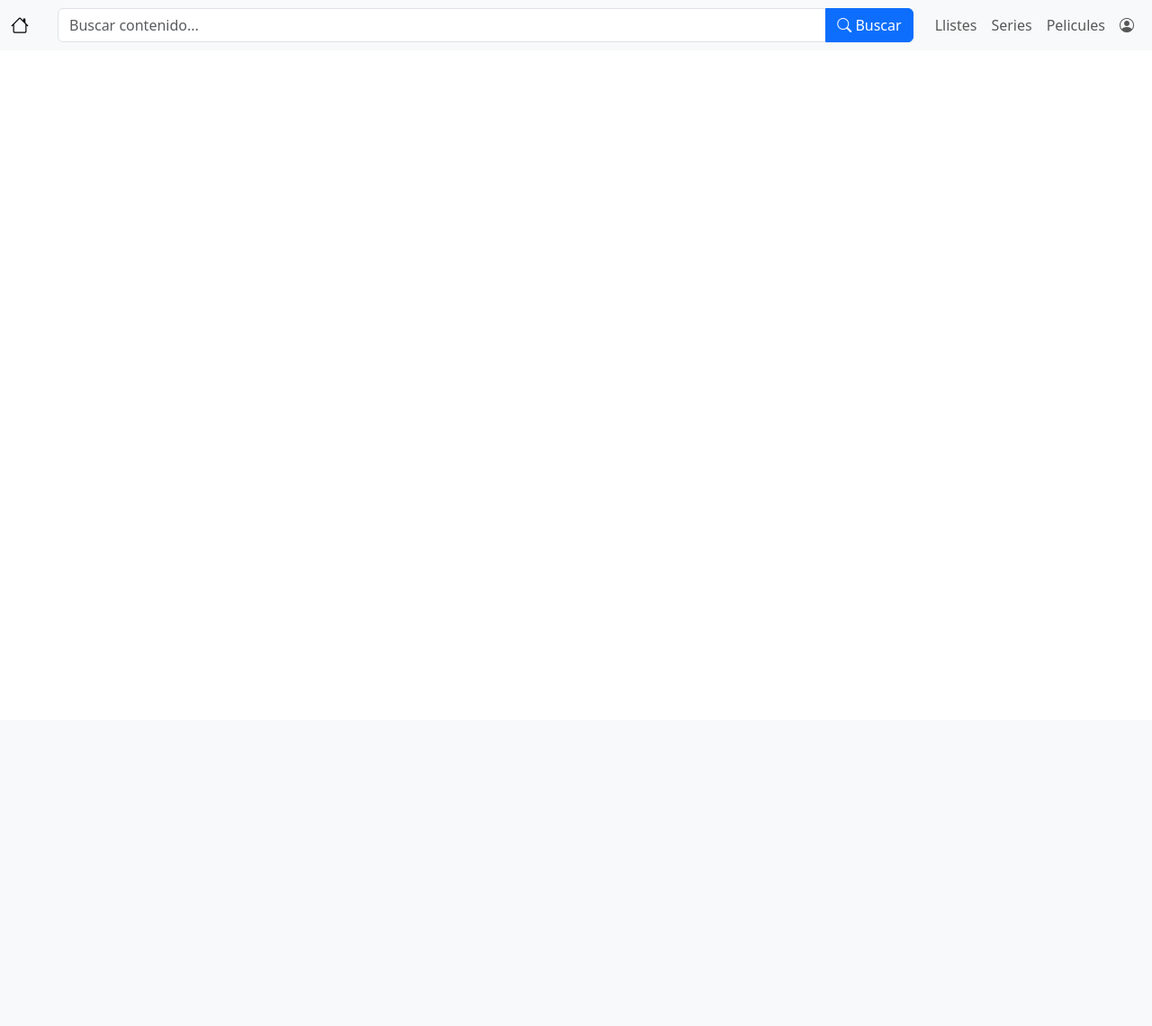
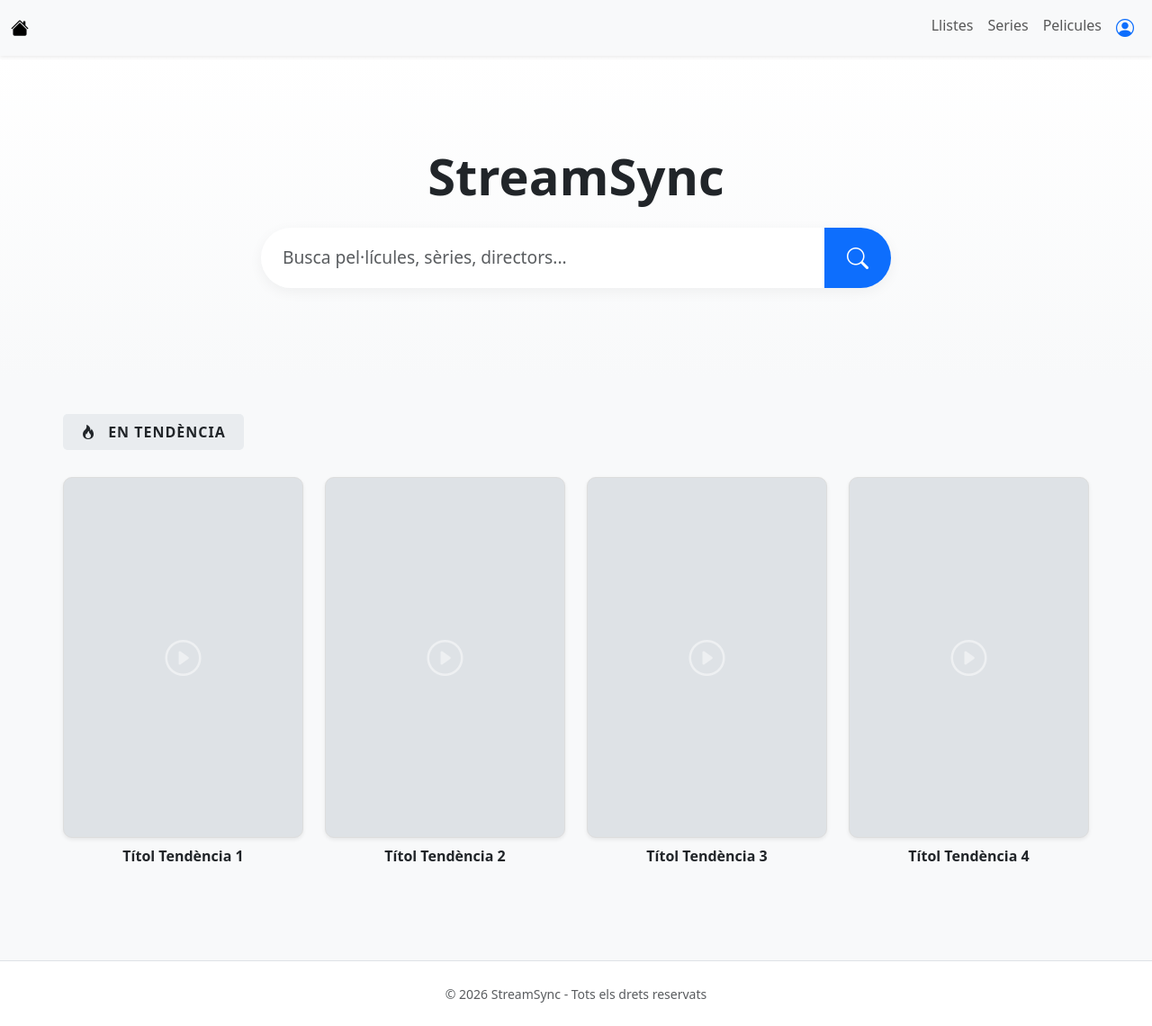
Before and after one commit to Admin-Group-StreamSync/StreamSync, a Django app: page /pagina_principal in a window 1280 px wide. Shown: the whole page at 90% size. Before the commit the page ends 47 px from the top, so only its background shows below. Run offline with Django 5.2, Linux system fonts and the light colour scheme.

Commit message:
pagina principal

```diff
--- a/templates/pagina_principal.html
+++ b/templates/pagina_principal.html
@@ -3,40 +3,88 @@
 <head>
     <meta charset="UTF-8">
     <meta name="viewport" content="width=device-width, initial-scale=1.0">
-   <title>Mi Web</title>
+    <title>StreamSync - Inici</title>
     <link href="https://cdn.jsdelivr.net/npm/bootstrap@5.3.3/dist/css/bootstrap.min.css" rel="stylesheet">
     <link rel="stylesheet" href="https://cdn.jsdelivr.net/npm/bootstrap-icons@1.11.3/font/bootstrap-icons.min.css">
+    <style>
+        body { background-color: #f8f9fa; }
+
+        /* Sección del Hero / Buscador Central */
+        .hero-search {
+            padding: 100px 0;
+            background: linear-gradient(180deg, #ffffff 0%, #f8f9fa 100%);
+            text-align: center;
+        }
+
+        .main-search-bar {
+            max-width: 700px;
+            margin: 0 auto;
+            border-radius: 50px;
+            overflow: hidden;
+            box-shadow: 0 4px 15px rgba(0,0,0,0.05);
+        }
+
+        .main-search-bar .form-control {
+            border: none;
+            padding: 1.2rem 1.5rem;
+            font-size: 1.2rem;
+        }
+
+        .main-search-bar .btn {
+            padding: 0 25px;
+            font-size: 1.5rem;
+            border: none;
+        }
+
+        /* Sección Tendencias */
+        .trending-section {
+            padding: 40px 0;
+        }
+
+        .trending-title {
+            display: inline-block;
+            background-color: #e9ecef;
+            padding: 8px 20px;
+            border-radius: 5px;
+            font-weight: bold;
+            text-transform: uppercase;
+            letter-spacing: 1px;
+            margin-bottom: 30px;
+        }
+
+        .portada-trending {
+            background-color: #dee2e6;
+            aspect-ratio: 2/3;
+            border-radius: 10px;
+            transition: transform 0.3s ease;
+            display: flex;
+            align-items: center;
+            justify-content: center;
+            cursor: pointer;
+            border: 1px solid #ddd;
+        }
+
+        .portada-trending:hover {
+            transform: scale(1.05);
+            box-shadow: 0 10px 20px rgba(0,0,0,0.1);
+        }
+    </style>
 </head>
 <body>
 
-
-   <nav class="navbar navbar-expand bg-body-tertiary">
+    <nav class="navbar navbar-expand bg-body-tertiary shadow-sm">
         <div class="container-fluid">
-           <a class="navbar-brand" href="{% url 'pagina_principal' %}" aria-label="Inicio" title="Inicio">
-               <i class="bi bi-house"></i>
+            <a class="navbar-brand fw-bold" href="{% url 'pagina_principal' %}" aria-label="Inicio" title="Inicio">
+                <i class="bi bi-house-fill"></i>
             </a>
-
-           <div class="input-group mx-3 mb-0 w-20">
-               <input type="text" class="form-control" placeholder="Buscar contenido..." aria-label="Buscar" aria-describedby="button-addon2">
-               <button class="btn btn-primary" type="button" id="button-addon2">
-                   <i class="bi bi-search"></i> Buscar
-               </button>
-           </div>
-
             <div class="navbar-collapse">
                 <ul class="navbar-nav ms-auto">
+                    <li class="nav-item"><a class="nav-link" href="{% url 'llistes' %}">Llistes</a></li>
+                    <li class="nav-item"><a class="nav-link" href="#">Series</a></li>
+                    <li class="nav-item"><a class="nav-link" href="#">Pelicules</a></li>
                     <li class="nav-item">
-                       <a class="nav-link" href="{% url 'llistes' %}">Llistes</a>
-                   </li>
-                   <li class="nav-item">
-                       <a class="nav-link" href="#">Series</a>
-                   </li>
-                   <li class="nav-item">
-                       <a class="nav-link" href="#">Pelicules</a>
-                   </li>
-                   <li class="nav-item">
-                       <a class="nav-link" href="{% url 'pagina_perfil1' %}" aria-label="Perfil" title="Perfil">
-                           <i class="bi bi-person-circle"></i>
+                        <a class="nav-link text-primary" href="{% url 'pagina_perfil1' %}" aria-label="Perfil" title="Perfil">
+                            <i class="bi bi-person-circle fs-5"></i>
                         </a>
                     </li>
                 </ul>
@@ -44,6 +92,58 @@
         </div>
     </nav>
 
+    <section class="hero-search">
+        <div class="container">
+            <h1 class="display-4 fw-bold mb-4">StreamSync</h1>
+            <form action="#" method="GET">
+                <div class="input-group main-search-bar">
+                    <input type="text" class="form-control" placeholder="Busca pel·lícules, sèries, directors..." aria-label="Busqueda">
+                    <button class="btn btn-primary" type="submit">
+                        <i class="bi bi-search"></i>
+                    </button>
+                </div>
+            </form>
+        </div>
+    </section>
+
+    <section class="container trending-section">
+        <div class="trending-title">
+            <i class="bi bi-fire me-2"></i> En tendència
+        </div>
+
+        <div class="row row-cols-2 row-cols-md-4 row-cols-lg-4 g-4">
+            <div class="col">
+                <div class="portada-trending shadow-sm">
+                    <i class="bi bi-play-circle fs-1 text-white opacity-50"></i>
+                </div>
+                <p class="mt-2 fw-bold text-center">Títol Tendència 1</p>
+            </div>
+            <div class="col">
+                <div class="portada-trending shadow-sm">
+                    <i class="bi bi-play-circle fs-1 text-white opacity-50"></i>
+                </div>
+                <p class="mt-2 fw-bold text-center">Títol Tendència 2</p>
+            </div>
+            <div class="col">
+                <div class="portada-trending shadow-sm">
+                    <i class="bi bi-play-circle fs-1 text-white opacity-50"></i>
+                </div>
+                <p class="mt-2 fw-bold text-center">Títol Tendència 3</p>
+            </div>
+            <div class="col">
+                <div class="portada-trending shadow-sm">
+                    <i class="bi bi-play-circle fs-1 text-white opacity-50"></i>
+                </div>
+                <p class="mt-2 fw-bold text-center">Títol Tendència 4</p>
+            </div>
+        </div>
+    </section>
+
+    <footer class="py-4 mt-5 border-top bg-white">
+        <div class="container text-center text-muted">
+            <small>&copy; 2026 StreamSync - Tots els drets reservats</small>
+        </div>
+    </footer>
 
     <script src="https://cdn.jsdelivr.net/npm/bootstrap@5.3.3/dist/js/bootstrap.bundle.min.js"></script>
 </body>
```
Lines whose indentation alone changed are shown as unchanged.
